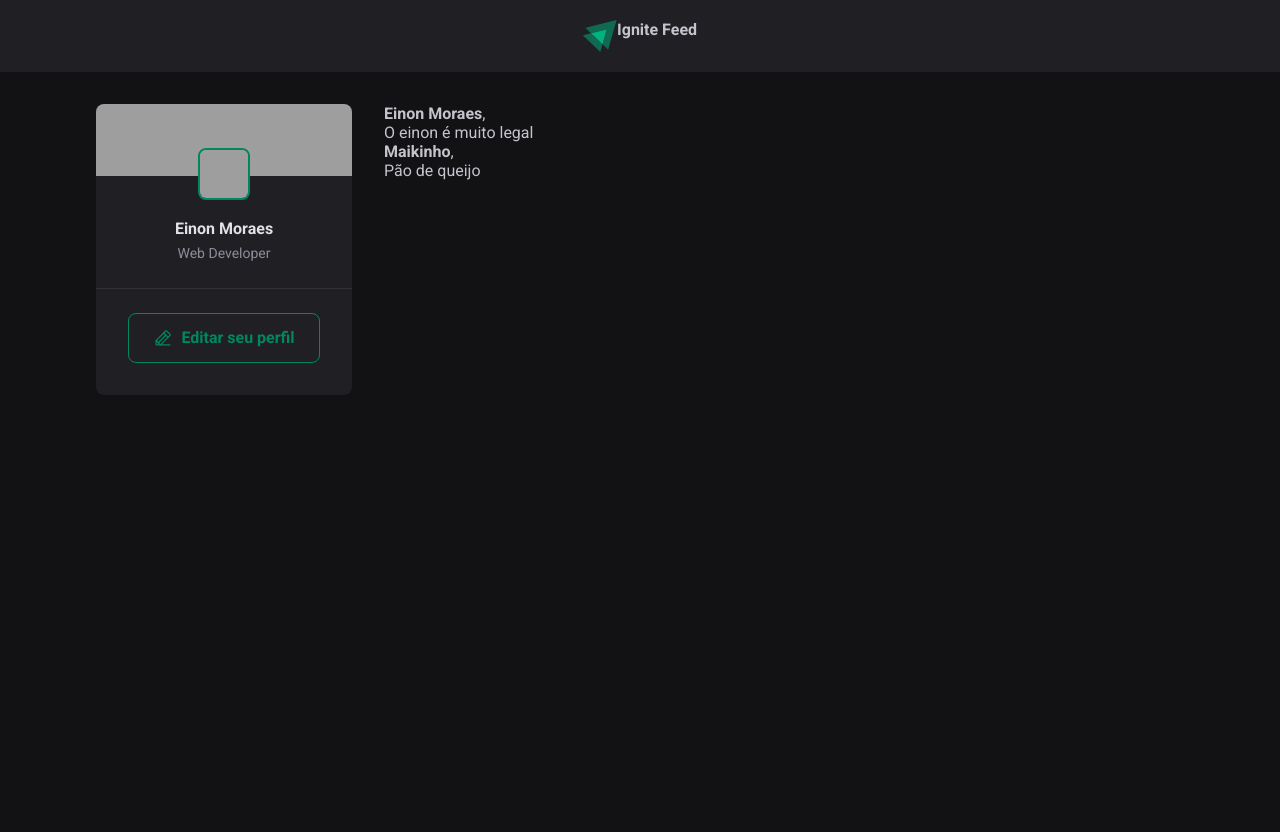
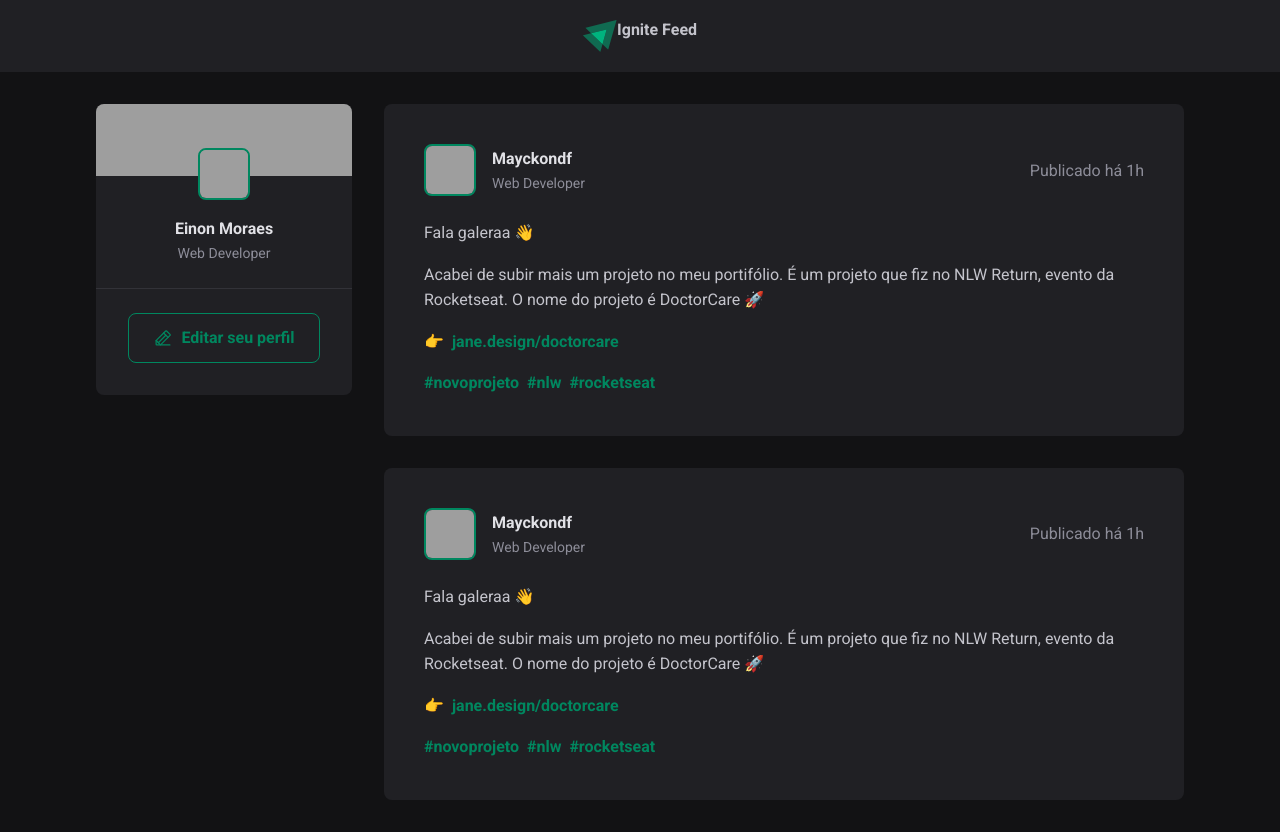
Before and after one commit to EinonMoraes/ReactProject, a React (Vite) app: page / in a window 1280 px wide. Before the commit the page ends 800 px from the top, so only its background shows below. Built offline with nearby package versions, Linux system fonts and the light colour scheme; grey boxes are pictures that could not be loaded.

Commit message:
feat: post

```diff
--- a/src/App.jsx
+++ b/src/App.jsx
@@ -1,5 +1,5 @@
 import { Header } from './components/Header/Header';
-import { Post } from './Post';
+import { Post } from './components/Post/Post';
 
 import styles from './App.module.css';
 
@@ -14,15 +14,10 @@
 
       <div className={styles.wrapper}>
           <Sidebar/>
+
           <main>
-            <Post
-              author="Einon Moraes"
-              content="O einon é muito legal"
-            />
-            <Post
-              author="Maikinho"
-              content="Pão de queijo"
-            />
+            <Post/>
+            <Post/>
           </main>
       </div>
     </div>
--- a/src/Post.jsx
+++ /dev/null
@@ -1,8 +0,0 @@
-export function Post(props) {
-    return (
-        <div>
-            <strong>{props.author}</strong>,
-            <p>{props.content}</p>
-        </div>
-    )
-}
--- /dev/null
+++ b/src/components/Post/Post.jsx
@@ -0,0 +1,33 @@
+import styles from './Post.module.css';
+
+
+export function Post() {
+    return (
+
+        <article className={styles.post}>
+            <header>
+                <div className={styles.author}>
+                    <img className={styles.avatar} src="https://avatars.githubusercontent.com/u/43890876?v=4"/>
+                    <div className={styles.authorInfo}>
+                        <strong>Mayckondf</strong>
+                        <span>Web Developer</span>
+                    </div>
+                </div>
+
+                    <time title='july 26, 2022' dateTime="2022-07-26 18:10:52">Publicado há 1h</time>
+            </header>
+
+            <div className={styles.content}>
+            <p>Fala galeraa 👋</p>
+            <p>Acabei de subir mais um projeto no meu portifólio. É um projeto que fiz no NLW Return, evento da Rocketseat. O nome do projeto é DoctorCare 🚀</p>
+            <p>👉&nbsp;<a href=""> jane.design/doctorcare</a> </p>
+            <p>
+               <a href=""> #novoprojeto</a>&nbsp;
+               <a href=""> #nlw</a>&nbsp;
+               <a href=""> #rocketseat</a>&nbsp;
+            </p>
+            </div>
+
+        </article>
+    )
+}
--- /dev/null
+++ b/src/components/Post/Post.module.css
@@ -0,0 +1,76 @@
+.post {
+    background: var(--gray-800);
+    border-radius: 8px;
+    padding: 2.5rem;
+
+}
+
+/*O sinal de > quando é usado no css, faz com que só a primeira tag seja usada, não influenciando nas outras com o mesmo nome *_* */
+.post > header {
+    display: flex;
+    align-items: center;
+    justify-content: space-between;
+}
+
+.post > header time {
+    font-size: 0,875rem;
+    color: var(--gray-400);
+
+}
+
+.post + .post {
+    margin-top: 2rem;
+}
+
+.author {
+    display: flex;
+    align-items: center;
+    gap: 1rem;
+}
+
+.authorInfo {
+    display: flex;
+    flex-direction: column;
+}
+
+.authorInfo strong {
+    display: block;
+    color: var(--gray-100);
+    line-height: 1.6;
+}
+
+.authorInfo span {
+    display: block;
+    font-size: 0.875rem;
+    color: var(--gray-400);
+    line-height: 1.6;
+}
+
+.avatar {
+    box-sizing: initial;
+     width: 3rem;
+     height: 3rem;
+     border-radius: 8px;
+     border: 4px solid var(--gray-800);
+     border: 2px solid var(--green-500);
+}
+
+.content {
+    line-height: 1.6;
+    color: var(--gray-300);
+    margin-top: 1.5rem;
+}
+
+.content p {
+    margin-top: 1rem;
+}
+
+.content a {
+    font-weight: bold;
+    color: var(--green-500);
+    text-decoration: none;
+}
+
+.content a:hover {
+    color: var(--green-300);
+}
--- a/src/global.css
+++ b/src/global.css
@@ -8,6 +8,7 @@
     --gray-800: #202024;
     --gray-900: #121214;
 
+    --green-300: #00B37E;
     --green-500: #00875f;
 
 }
```
